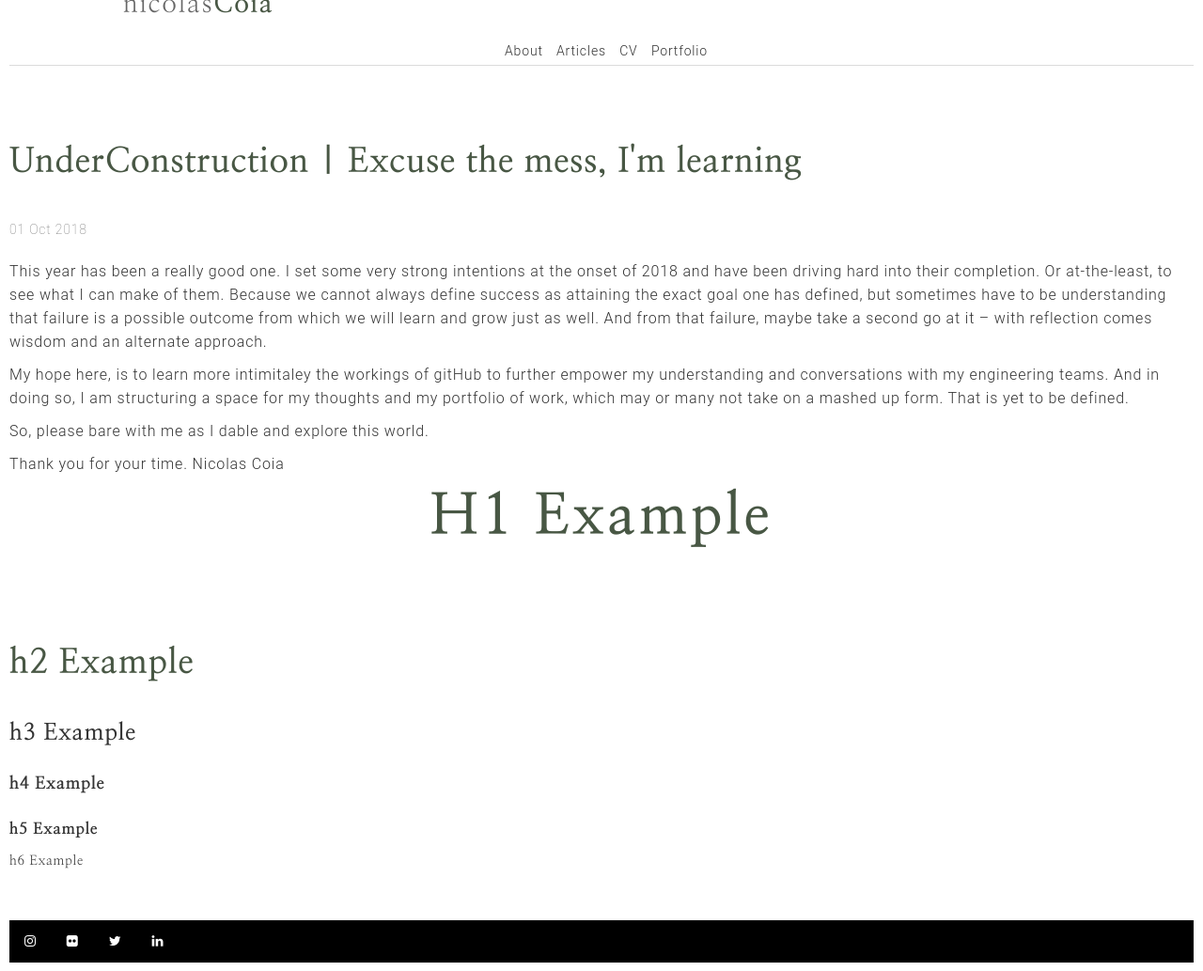
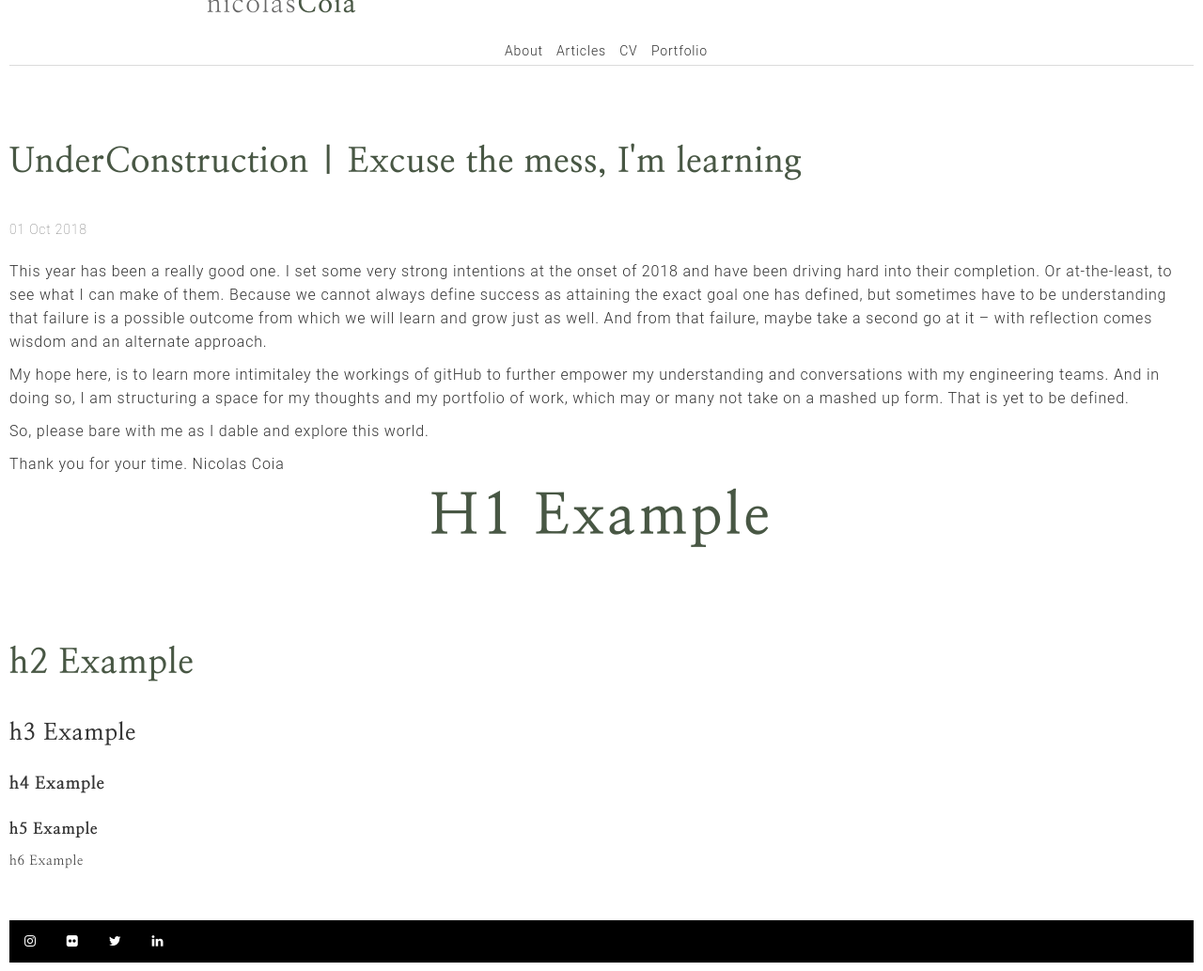
Before and after one commit to dyutibarma/monochrome, a Jekyll site: the page built from _posts/2018-10-01-hello-world.md, in a window 1280 px wide. Shown: the whole page at 94% size. Built offline with Jekyll 4.4.1, drawn with Linux system fonts in a browser that asks for light colours.

Commit message:
Update header.html

```diff
--- a/_includes/header.html
+++ b/_includes/header.html
@@ -1,15 +1,15 @@
 <header id="header" class="parent justify-spaceBetween">
   <div class="inner w100 relative">
     <span class="w3-row w3-container">
-	<span class="w3-col w3-container m1">
+	<span class="w3-col w3-container m2">
 	</span>
-	<span class="w3-col w3-container m1 f-left">
+	<span class="f-left">
 		<a href="{{ site.baseurl }}/">
-		<h1>
-		  <span>nicolas</span>Coia
-		</h1>
+			<h1>
+			<span>nicolas</span>Coia
+			</h1>
 		</a>
-	</span>
+    	</span>
 	<span id="nav-links" class="w3-row w3-container m8">
 	<!-- Nav pages -->
 		{% for page in site.pages %}
```
